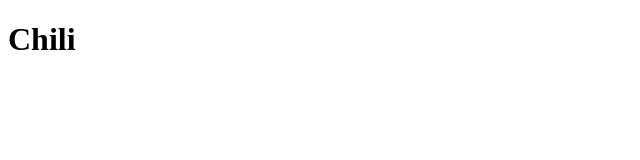
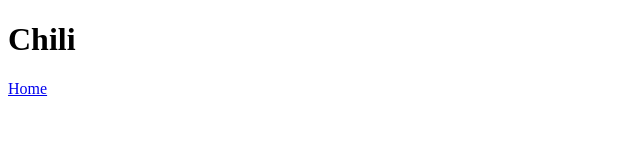
Before and after one commit to See-Monkey/odin-recipes, a plain HTML site: page recipes/chili.html in a window 1280 px wide. Shown: the full height of the page, 0-640 px from the left. Drawn offline with Linux system fonts and the light colour scheme.

Commit message:
Add links back to index page on all recipes

```diff
--- a/recipes/chili.html
+++ b/recipes/chili.html
@@ -5,9 +5,16 @@
     <meta name="viewport" content="width=device-width, initial-scale=1.0">
     <title>Chili Recipe</title>
 </head>
+
+<!-- Recipe link: https://www.allrecipes.com/recipe/233613/best-damn-chili/ -->
+
 <body>
 
     <h1>Chili</h1>
 
+
+
+    <a href="../index.html">Home</a>
+
 </body>
 </html>
```
Also changed, not shown: recipes/buffalo-chicken-pasta.html (+7 -0 lines), recipes/potato-soup.html (+7 -0 lines).
